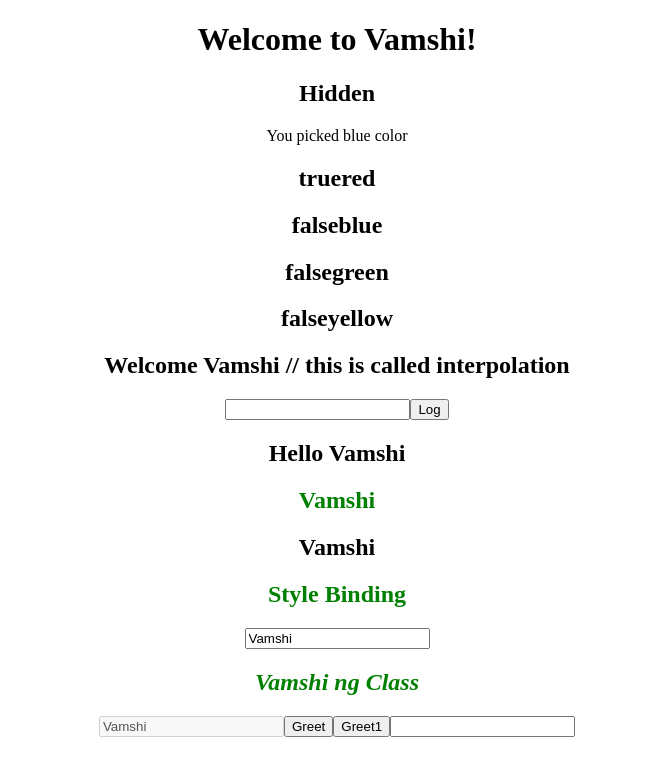
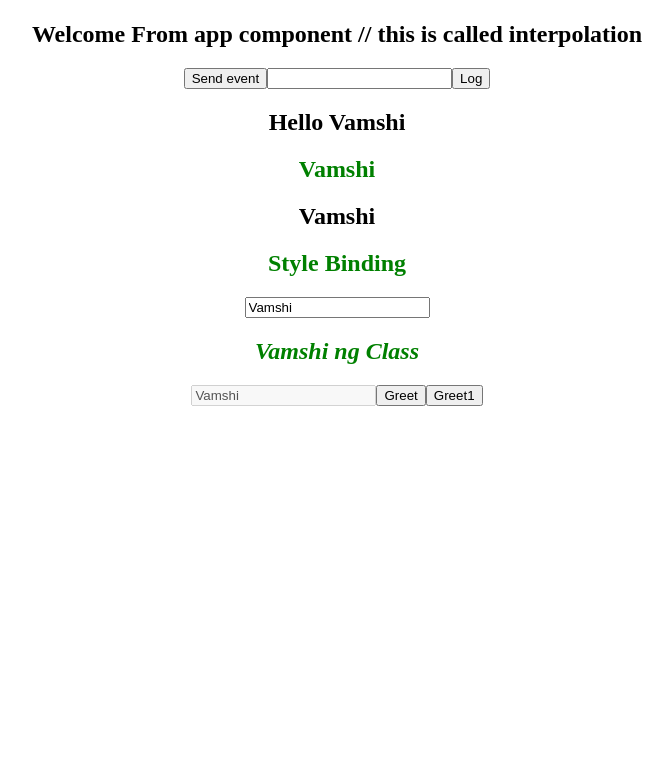
Before and after one commit to vamshi467/AngularApp, an Angular app in the folder hello-world/: page / in a window 1280 px wide. Shown: the top 776 px of the page, without its empty margins (303-975 px from the left). Built offline with nearby package versions, Linux system fonts and the light colour scheme.

Commit message:
ComponentInteraction In Angular

```diff
--- a/hello-world/src/app/app.component.html
+++ b/hello-world/src/app/app.component.html
@@ -1,8 +1,9 @@
 <div style="text-align: center;">
-<h1>
+  <h1>{{message}}</h1>
+<!-- <h1>
   Welcome to {{title}}!
 </h1>
-<app-structuraldirectives></app-structuraldirectives>
-<app-test></app-test>
-<app-two-way-binding></app-two-way-binding>
-</div>
+<app-structuraldirectives></app-structuraldirectives> -->
+<app-test (childEvent) = "message=$event" [parentData] = "nameFromParent"></app-test>
+<!-- <app-two-way-binding></app-two-way-binding>
+</div> -->
--- a/hello-world/src/app/app.component.ts
+++ b/hello-world/src/app/app.component.ts
@@ -8,4 +8,6 @@ import { Component } from '@angular/core';
 })
 export class AppComponent {
   title = 'Vamshi';
+  nameFromParent = 'From app component';
+  message = "";
 }
--- a/hello-world/src/app/test/test.component.ts
+++ b/hello-world/src/app/test/test.component.ts
@@ -1,11 +1,13 @@
-import { Component, OnInit } from '@angular/core';
+import { Component, OnInit, Input, Output , EventEmitter} from '@angular/core';
+
 
 @Component({
   selector: 'app-test',
   template: `
   <h2>
-  Welcome {{name}} // this is called interpolation
+  Welcome {{nameFromParent}} // this is called interpolation
   </h2>
+  <button (click) = "fireEvent()"> Send event</button>
   <input #myInput type = "text">
   <button (click) = "logMessage(myInput.value)" > Log </button>
   <h2>{{greetUser()}}</h2>
@@ -34,6 +36,8 @@ import { Component, OnInit } from '@angular/core';
 })
 export class TestComponent implements OnInit {
 
+  @Input('parentData') public nameFromParent
+  @Output() public childEvent = new EventEmitter();
   public name = "Vamshi"
   public siteUrl = window.location.href
   public myId = "testID"
@@ -63,6 +67,11 @@ export class TestComponent implements OnInit {
     return "Hello "+this.name;
   }
 
+  // we use events to send data from child to parent
+  fireEvent(){
+    this.childEvent.emit('Hey FireClick');
+  }
+
   logMessage(value){
      console.log(value);
   }
```
